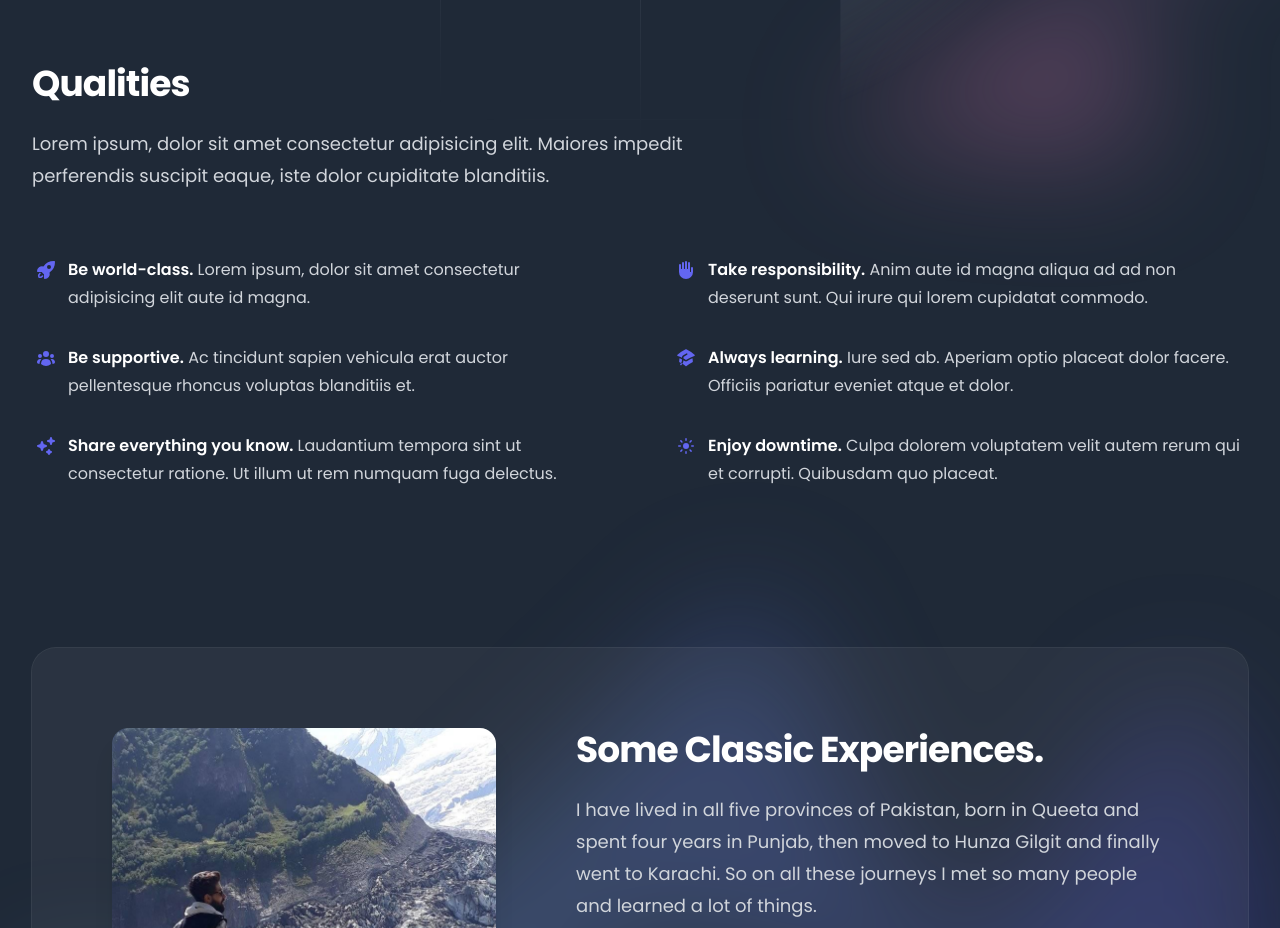
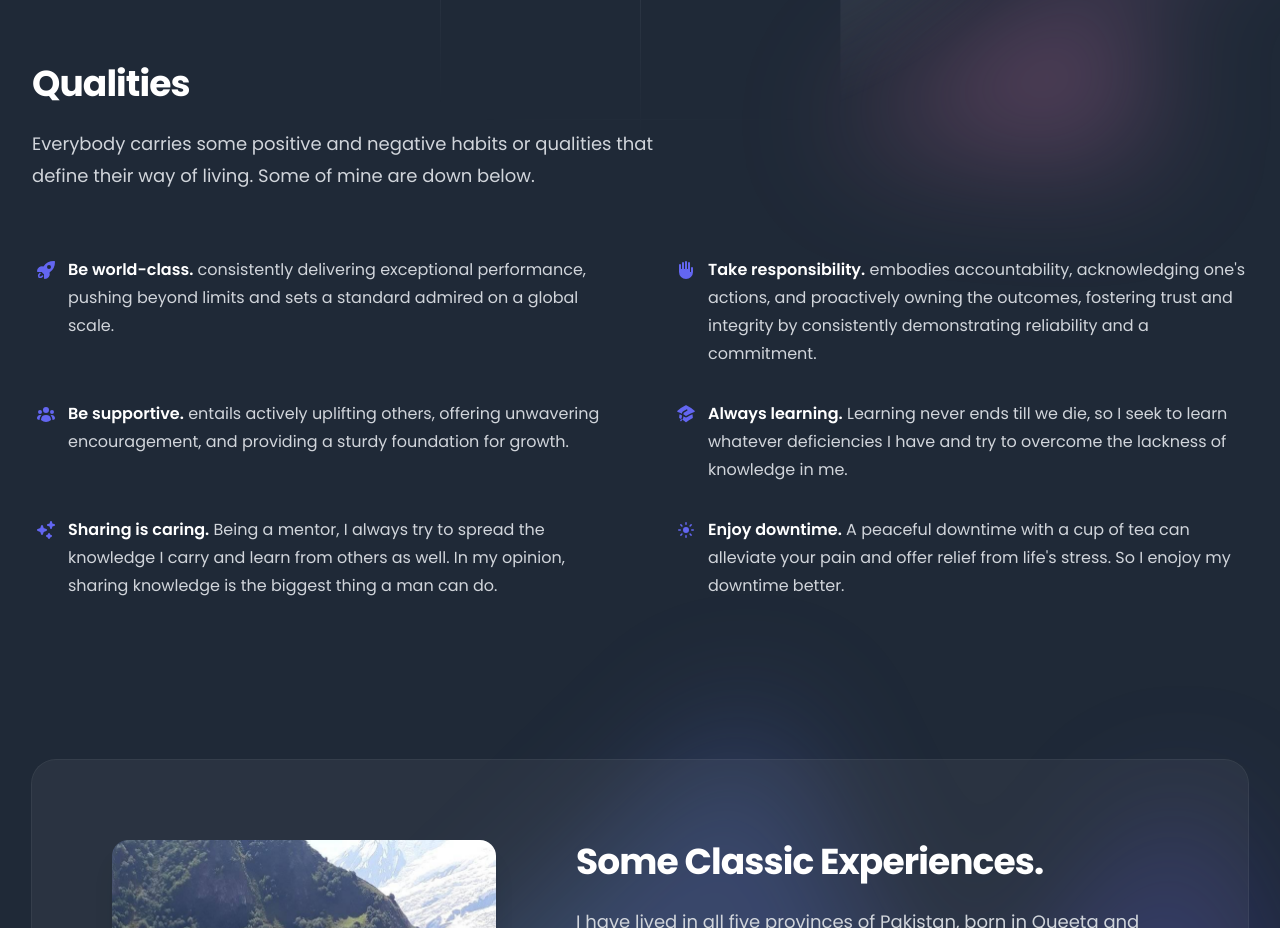
Before and after one commit to waseemKashif/profile-portolio-new, a Next.js app: page /about in a window 1280 px wide. Shown: the part 880-1808 px from the top of the page. Built offline with nearby package versions, Linux system fonts and the light colour scheme.

Commit message:
added more data to qualities

```diff
--- a/components/QualitiesSection.tsx
+++ b/components/QualitiesSection.tsx
@@ -12,37 +12,37 @@ const QualitiesSection = () => {
     {
       name: "Be world-class.",
       description:
-        "Lorem ipsum, dolor sit amet consectetur adipisicing elit aute id magna.",
+        "consistently delivering exceptional performance, pushing beyond limits and sets a standard admired on a global scale. ",
       icon: RocketLaunchIcon,
     },
     {
       name: "Take responsibility.",
       description:
-        "Anim aute id magna aliqua ad ad non deserunt sunt. Qui irure qui lorem cupidatat commodo.",
+        "embodies accountability, acknowledging one's actions, and proactively owning the outcomes, fostering trust and integrity by consistently demonstrating reliability and a commitment.",
       icon: HandRaisedIcon,
     },
     {
       name: "Be supportive.",
       description:
-        "Ac tincidunt sapien vehicula erat auctor pellentesque rhoncus voluptas blanditiis et.",
+        "entails actively uplifting others, offering unwavering encouragement, and providing a sturdy foundation for growth.",
       icon: UserGroupIcon,
     },
     {
       name: "Always learning.",
       description:
-        "Iure sed ab. Aperiam optio placeat dolor facere. Officiis pariatur eveniet atque et dolor.",
+        "Learning never ends till we die, so I seek to learn whatever deficiencies I have and try to overcome the lackness of knowledge in me.",
       icon: AcademicCapIcon,
     },
     {
-      name: "Share everything you know.",
+      name: "Sharing is caring.",
       description:
-        "Laudantium tempora sint ut consectetur ratione. Ut illum ut rem numquam fuga delectus.",
+        "Being a mentor, I always try to spread the knowledge I carry and learn from others as well. In my opinion, sharing knowledge is the biggest thing a man can do.",
       icon: SparklesIcon,
     },
     {
       name: "Enjoy downtime.",
       description:
-        "Culpa dolorem voluptatem velit autem rerum qui et corrupti. Quibusdam quo placeat.",
+        "A peaceful downtime with a cup of tea can alleviate your pain and offer relief from life's stress. So I enojoy my downtime better.",
       icon: SunIcon,
     },
   ];
@@ -53,8 +53,8 @@ const QualitiesSection = () => {
           Qualities
         </h2>
         <p className="mt-6 text-lg leading-8 text-gray-300">
-          Lorem ipsum, dolor sit amet consectetur adipisicing elit. Maiores
-          impedit perferendis suscipit eaque, iste dolor cupiditate blanditiis.
+          Everybody carries some positive and negative habits or qualities that
+          define their way of living. Some of mine are down below.
         </p>
       </div>
       <dl className="mx-auto mt-16 grid max-w-2xl grid-cols-1 gap-8 text-base leading-7 text-gray-300 sm:grid-cols-2 lg:mx-0 lg:max-w-none lg:gap-x-16">
```
